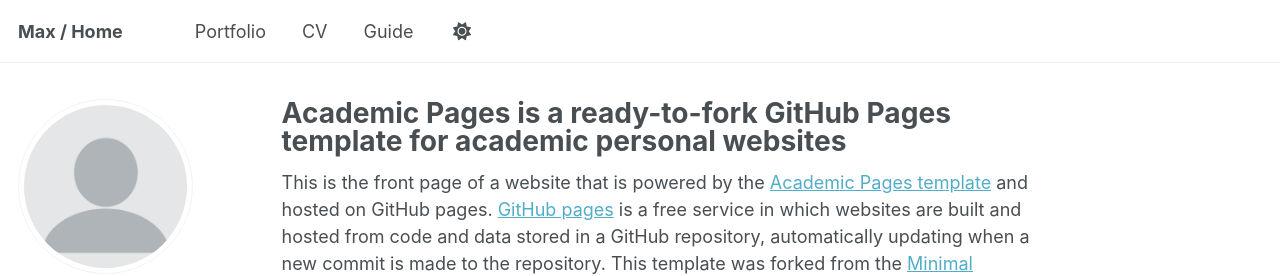
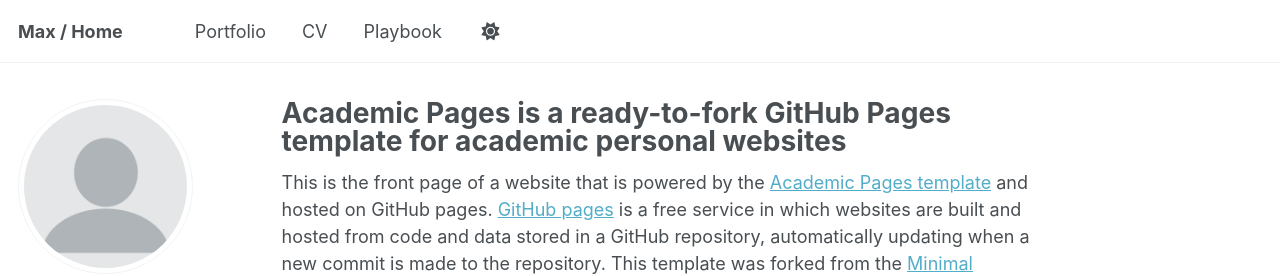
Before and after one commit to penrodm-gif/penrodm.github.io, a Jekyll site: the page built from _pages/about.md, in a window 1280 px wide. Shown: the top 276 px of the page. Built offline with Jekyll 4.4.1, drawn with Linux system fonts in a browser that asks for light colours; a script that is not in the unit is left out.

Commit message:
Update navigation.yml

```diff
--- a/_data/navigation.yml
+++ b/_data/navigation.yml
@@ -25,3 +25,5 @@ main:
 
   - title: "Guide"
     url: /markdown/
+    title: "Playbook"
+    url: /Playbook/
```
